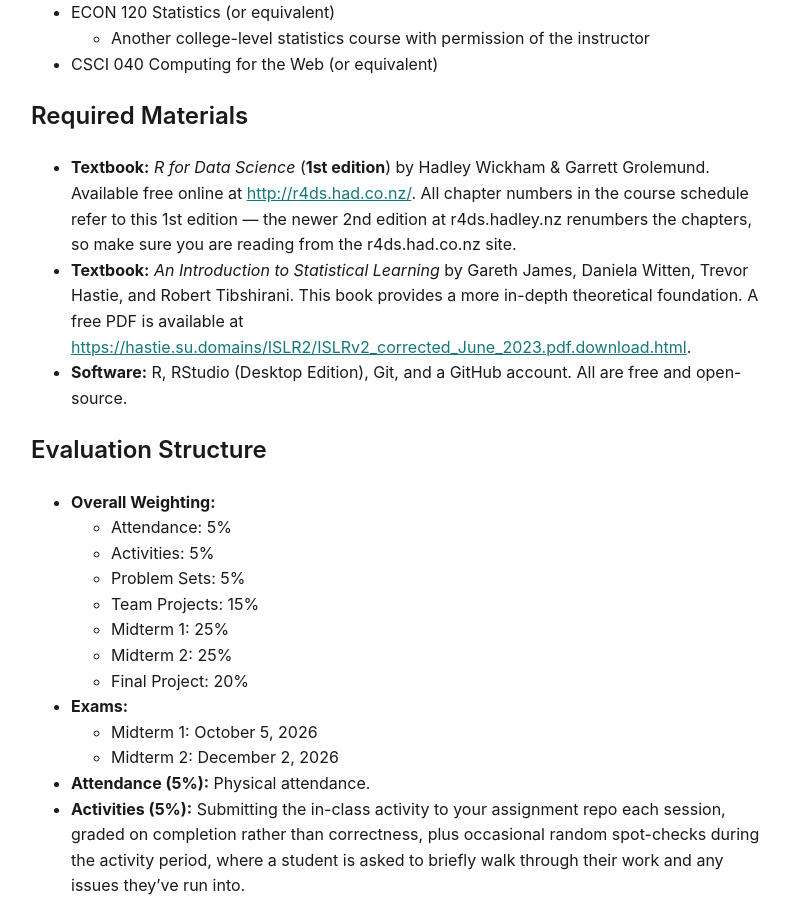
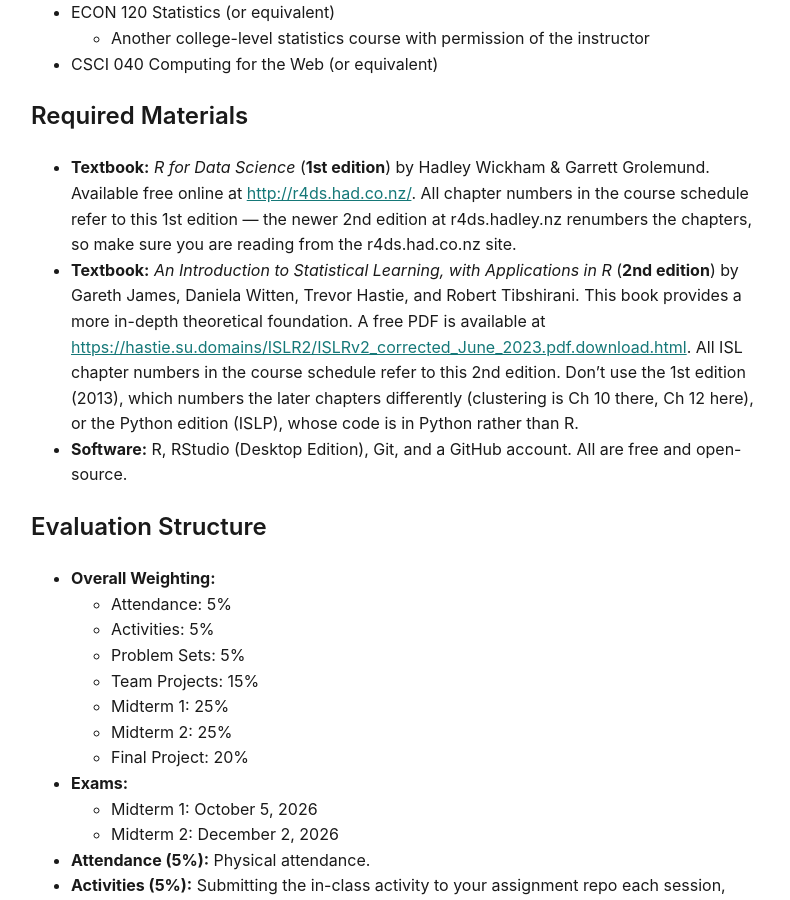
Before and after one commit to econ122-f26/home, a Jekyll site: the page built from ECON122_F2026_DataScience_StatisticalLearning.md, in a window 1280 px wide and 900 px high, scrolled down 1423 px. Shown: the whole window, without its empty margins (243-1033 px from the left). Built offline with Jekyll 4.4.1, drawn with Linux system fonts in a browser that asks for light colours; our own code applies the rules of GitHub Pages for plain Markdown files.

Commit message:
Syllabus: specify ISL 2nd edition (R) and warn about other editions

```diff
--- a/ECON122_F2026_DataScience_StatisticalLearning.md
+++ b/ECON122_F2026_DataScience_StatisticalLearning.md
@@ -61,10 +61,15 @@
   chapter numbers in the course schedule refer to this 1st edition — the
   newer 2nd edition at r4ds.hadley.nz renumbers the chapters, so make sure
   you are reading from the r4ds.had.co.nz site.
-- **Textbook:** *An Introduction to Statistical Learning* by Gareth James,
-  Daniela Witten, Trevor Hastie, and Robert Tibshirani. This book provides a
-  more in-depth theoretical foundation. A free PDF is available at
+- **Textbook:** *An Introduction to Statistical Learning, with Applications
+  in R* (**2nd edition**) by Gareth James, Daniela Witten, Trevor Hastie, and
+  Robert Tibshirani. This book provides a more in-depth theoretical
+  foundation. A free PDF is available at
   <https://hastie.su.domains/ISLR2/ISLRv2_corrected_June_2023.pdf.download.html>.
+  All ISL chapter numbers in the course schedule refer to this 2nd edition.
+  Don't use the 1st edition (2013), which numbers the later chapters
+  differently (clustering is Ch 10 there, Ch 12 here), or the Python edition
+  (ISLP), whose code is in Python rather than R.
 - **Software:** R, RStudio (Desktop Edition), Git, and a GitHub account. All
   are free and open-source.
 
```
